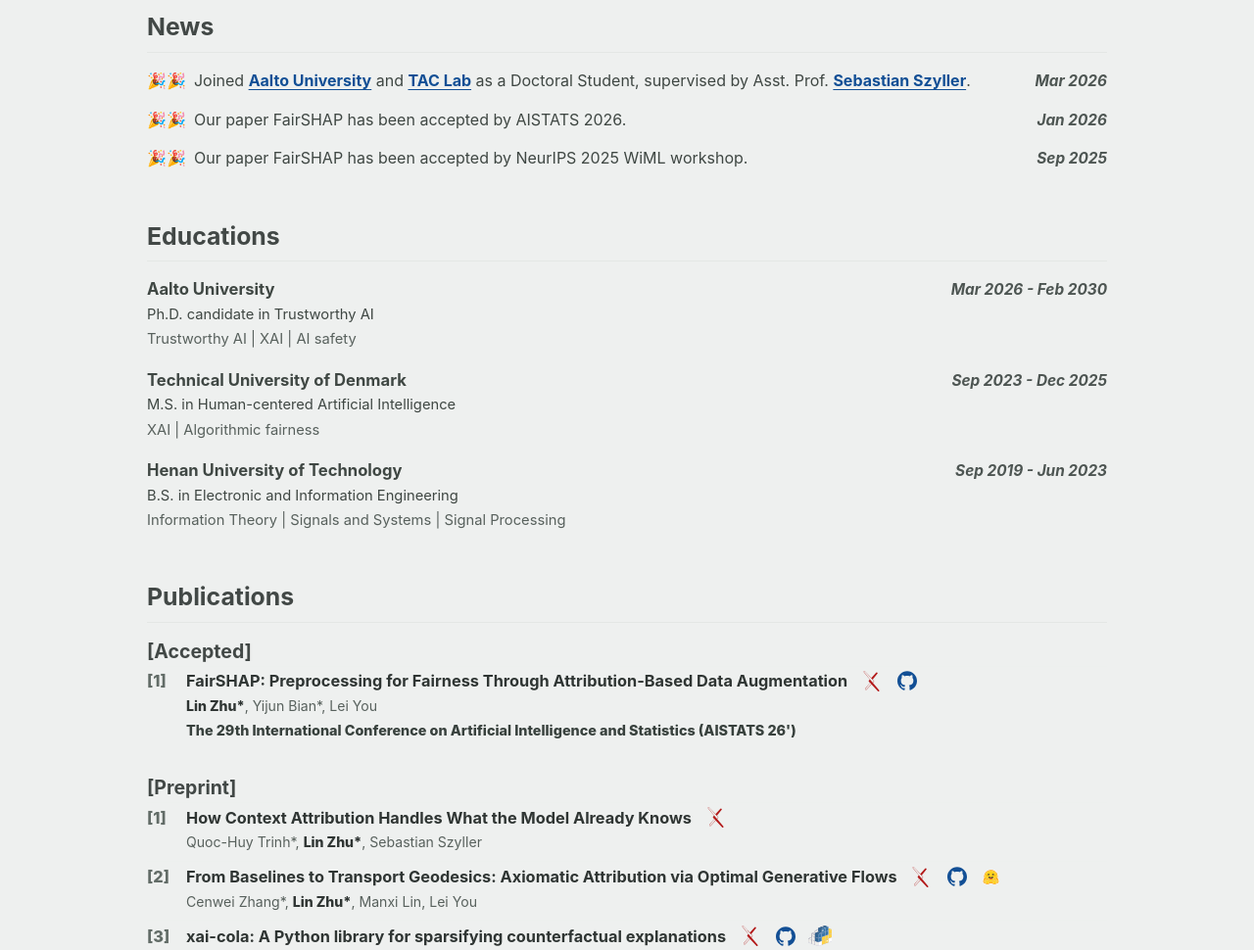
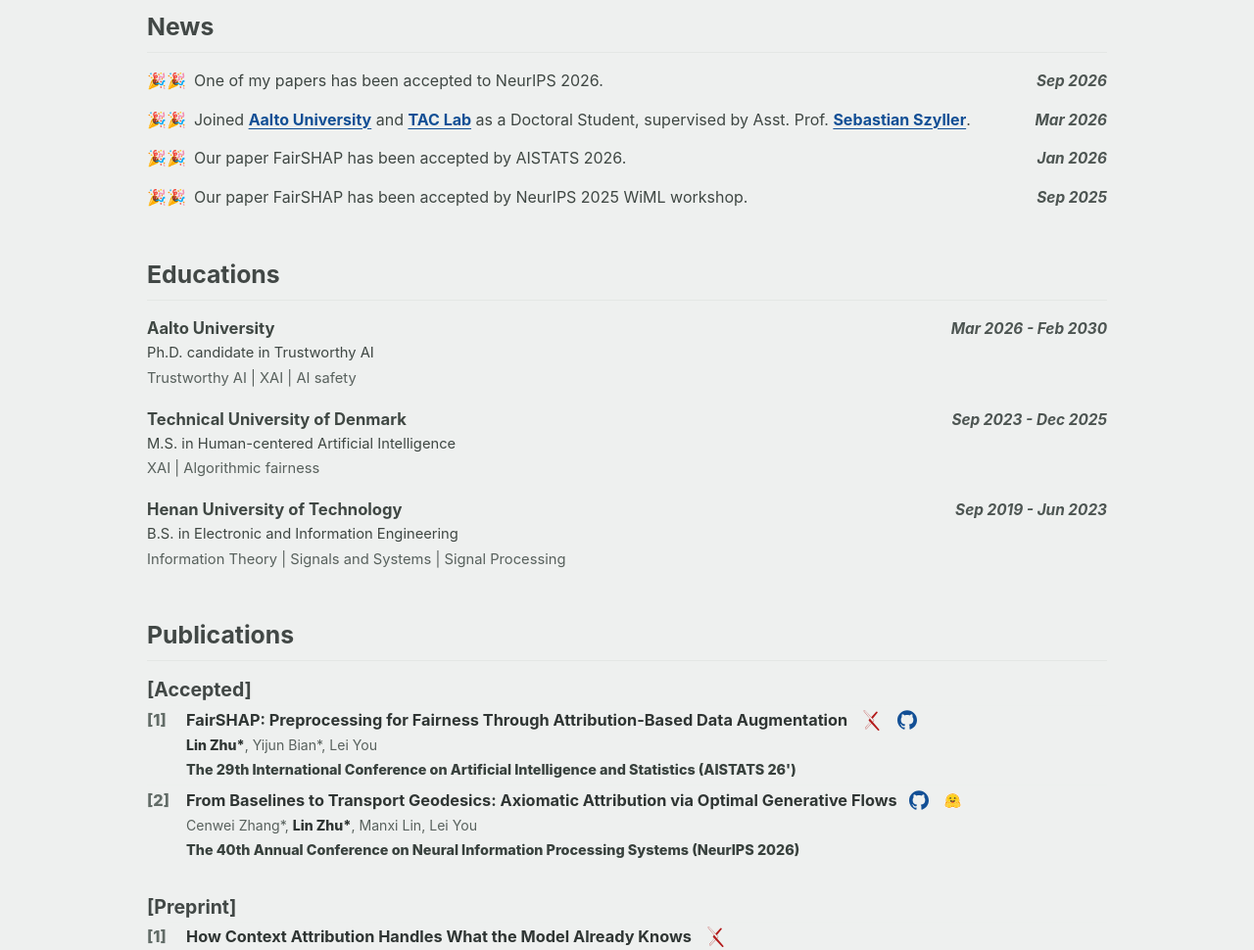
Before and after one commit to lin1zhu0216/lin1zhu0216.github.io, a React (Vite) app: page / in a window 1280 px wide. Shown: the part 500-1470 px from the top of the page at 98% size. Built offline with nearby package versions, Linux system fonts and the light colour scheme.

Commit message:
Update NeurIPS 2026 publication status

```diff
--- a/src/data/news.ts
+++ b/src/data/news.ts
@@ -10,6 +10,10 @@ export type NewsItem = {
 }
 
 export const news: NewsItem[] = [
+  {
+    date: "Sep 2026",
+    text: "One of my papers has been accepted to NeurIPS 2026.",
+  },
   {
     date: "Mar 2026",
     text: "Joined Aalto University and TAC Lab as a Doctoral Student, supervised by Asst. Prof. Sebastian Szyller.",
--- a/src/data/publications.ts
+++ b/src/data/publications.ts
@@ -24,6 +24,16 @@ export const publicationSections: PublicationSection[] = [
           { label: "code", href: "https://github.com/ZhuMuMu0216/FairSHAP" },
         ],
       },
+      {
+        authors: "Cenwei Zhang*, Lin Zhu*, Manxi Lin, Lei You",
+        title: "From Baselines to Transport Geodesics: Axiomatic Attribution via Optimal Generative Flows",
+        venue:
+          "The 40th Annual Conference on Neural Information Processing Systems (NeurIPS 2026)",
+        links: [
+          { label: "code", href: "https://github.com/cenweizhang/OTFlowSHAP" },
+          { label: "huggingface", href: "https://huggingface.co/" },
+        ],
+      },
     ],
   },
   {
@@ -34,15 +44,6 @@ export const publicationSections: PublicationSection[] = [
         title: "How Context Attribution Handles What the Model Already Knows",
         links: [
           { label: "arxiv", href: "https://arxiv.org/abs/2607.23804" },
-        ],
-      },
-      {
-        authors: "Cenwei Zhang*, Lin Zhu*, Manxi Lin, Lei You",
-        title: "From Baselines to Transport Geodesics: Axiomatic Attribution via Optimal Generative Flows",
-        links: [
-          { label: "arxiv", href: "https://arxiv.org/abs/2603.05093" },
-          { label: "code", href: "https://github.com/cenweizhang/OTFlowSHAP" },
-          { label: "huggingface", href: "https://huggingface.co/" },
         ],
       },
       {
```
